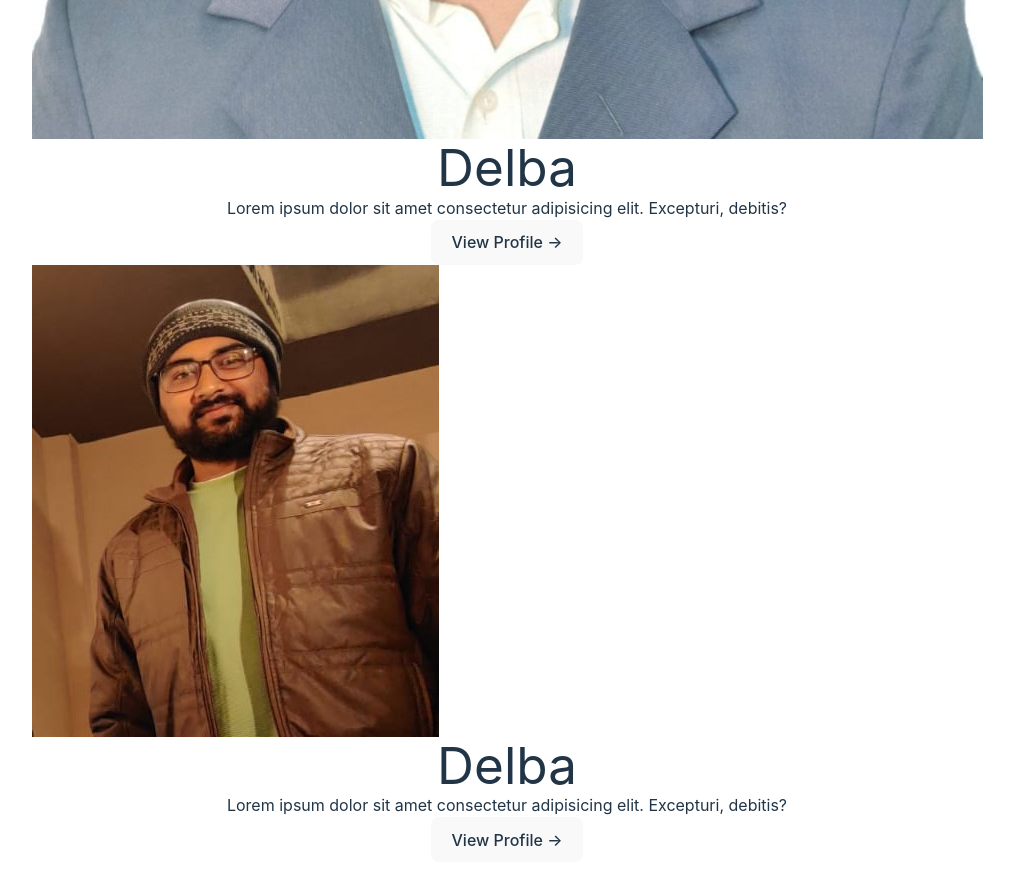
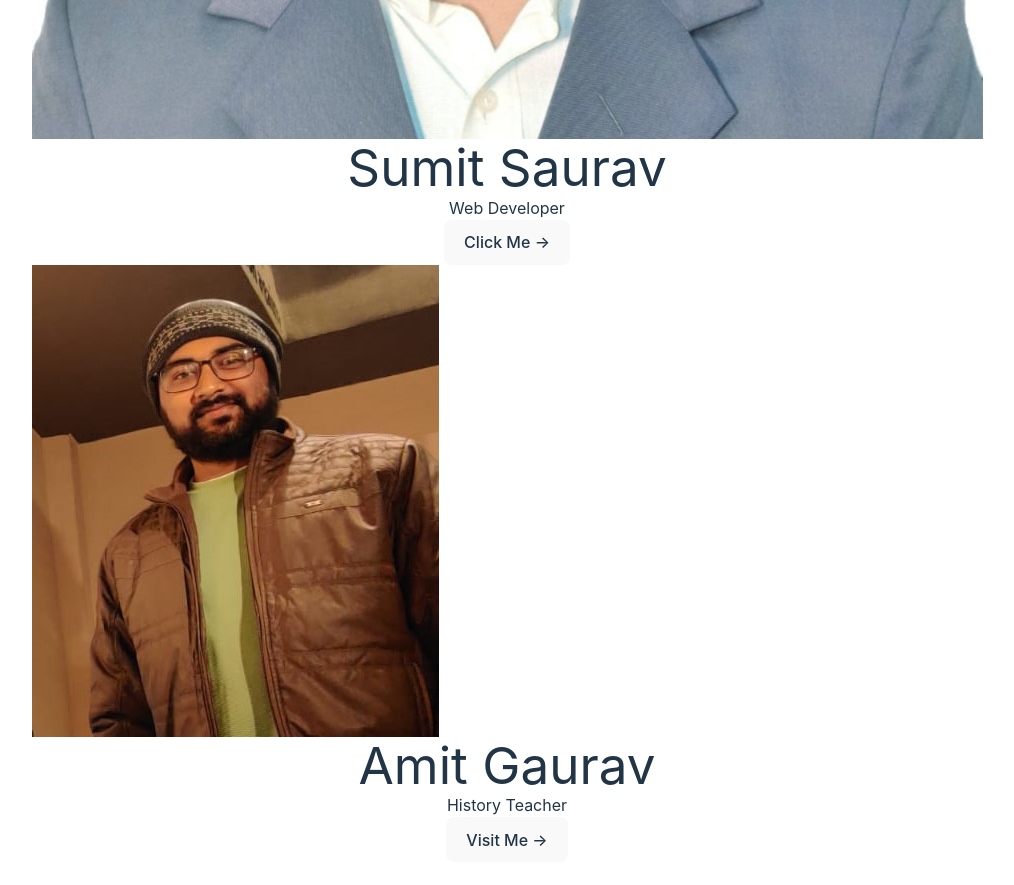
Before and after one commit to Sumit021995/react-js-study, a React (Vite) app in the folder react-tailwind-prop/tailwind-prop-react/: page / in a window 1280 px wide. Shown: the part 900-1785 px from the top of the page, without its empty margins (133-1147 px from the left). Built offline with nearby package versions, Linux system fonts and the light colour scheme.

Commit message:
file updated

```diff
--- a/react-tailwind-prop/tailwind-prop-react/src/App.jsx
+++ b/react-tailwind-prop/tailwind-prop-react/src/App.jsx
@@ -10,8 +10,8 @@ function App() {
   return (
     <>
       <h1 className='bg-green-400 text-orange-200 p-4 m-4 rounded-xl'>Profile Info</h1>
-      <Card myImg={sumit}/>
-      <Card myImg={bhaiya}/>
+      <Card myImg={sumit} username='Sumit Saurav' text ='Web Developer' btnText = "Click Me"/>
+      <Card myImg={bhaiya} username='Amit Gaurav' text ='History Teacher'/>
 
 
 
--- a/react-tailwind-prop/tailwind-prop-react/src/components/card.jsx
+++ b/react-tailwind-prop/tailwind-prop-react/src/components/card.jsx
@@ -2,7 +2,7 @@
 import React from 'react'
 // import  sumit from '../assets/sumit.jpeg'
 
-function Card({myImg}) {
+function Card({myImg,username,text,btnText="Visit Me"}) {
     // console.log(props);
   return (
 
@@ -14,13 +14,13 @@ function Card({myImg}) {
   />
   <div className="absolute inset-0 bg-gradient-to-t from-gray-900 to-transparent"></div>
   <div className="absolute bottom-4 left-4 text-left">
-    <h1 className="text-lg font-semibold text-white">Delba</h1>
+
+    <h1 className="text-lg font-semibold text-white">{username}</h1>
     <p className="mt-2 text-sm text-gray-300">
-      Lorem ipsum dolor sit amet consectetur adipisicing elit. Excepturi,
-      debitis?
+      {text}
     </p>
     <button className="mt-2 inline-flex cursor-pointer items-center text-sm font-semibold text-white">
-      View Profile →
+      {btnText} →
     </button>
   </div>
 </div>
```
